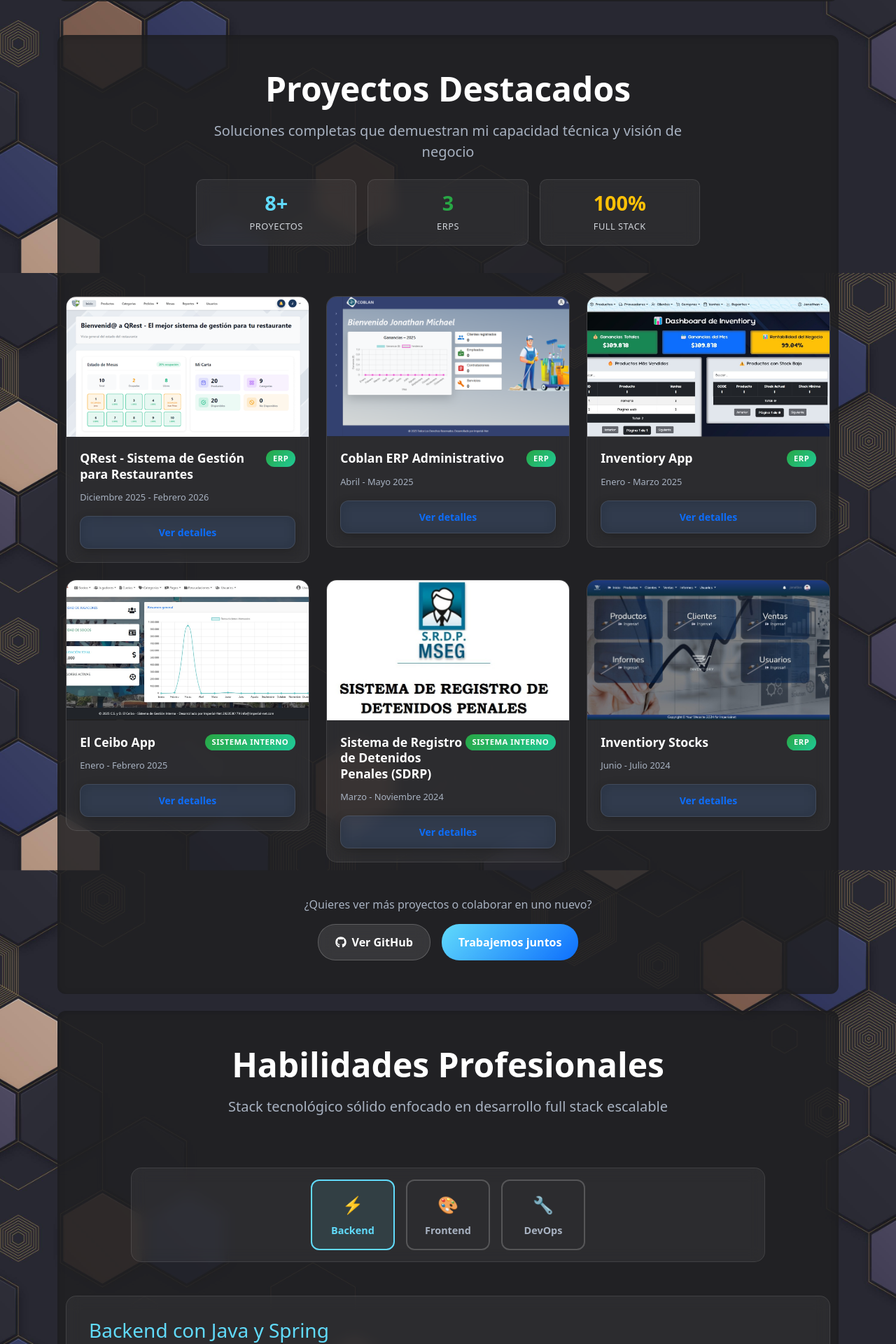
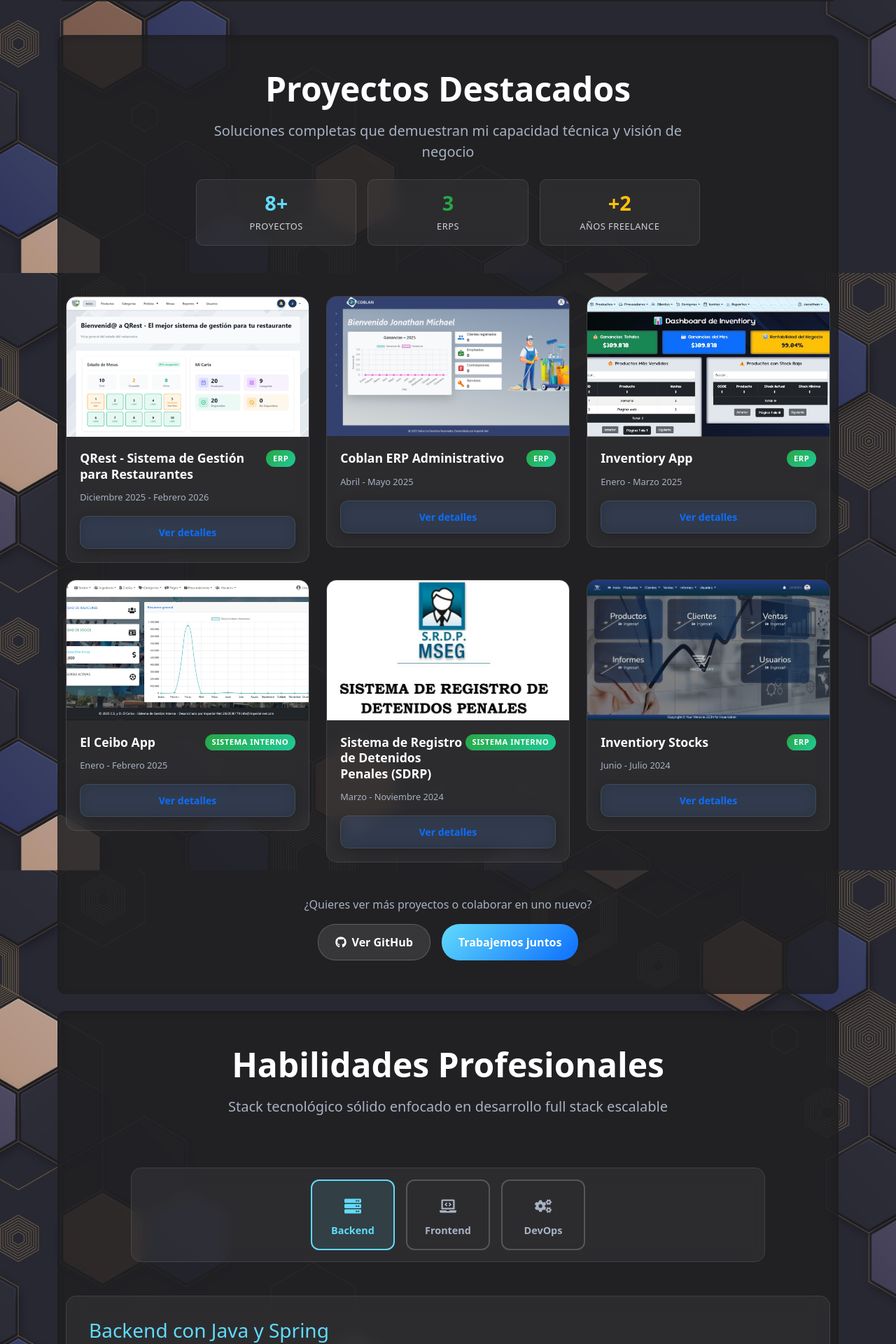
Before and after one commit to MichaelIllescas/my-portfolio, a React (Vite) app: page / in a window 1280 px wide. Shown: the part 2170-4090 px from the top of the page at 70% size. Built offline with nearby package versions, Linux system fonts and the light colour scheme.

Commit message:
feat(ui): iconos profesionales en skills y stat real en proyectos

```diff
--- a/src/pages/Projects.jsx
+++ b/src/pages/Projects.jsx
@@ -132,8 +132,8 @@ const Projects = () => {
               </div>
               <div className="col-4">
                 <div className="stat-card p-3">
-                  <h3 style={{color: "#ffc107"}}>100%</h3>
-                  <small style={{color: "#d1d5db"}}>Full Stack</small>
+                  <h3 style={{color: "#ffc107"}}>+2</h3>
+                  <small style={{color: "#d1d5db"}}>Años freelance</small>
                 </div>
               </div>
             </div>
--- a/src/pages/Skills.jsx
+++ b/src/pages/Skills.jsx
@@ -1,4 +1,5 @@
 import React, { useState } from "react";
+import { FaServer, FaLaptopCode, FaCogs } from "react-icons/fa";
 import springSecurityLogo from "../assets/img/tecnologies-logos/spring-security.svg";
 
 // --- Datos de tecnologías (idénticos a los tuyos, se pueden extender) ---
@@ -67,7 +68,7 @@ const technologies = {
   frontend: {
     title: "🎨 Frontend moderno",
     description:
-      "SPA responsivas con React, componentes reutilizables, hooks personalizados y consumo de APIs. Estilado con Bootstrap y CSS Grid para lograr interfaces profesionales y adaptativas.",
+      "SPA responsivas con React y Angular, componentes reutilizables, hooks personalizados y consumo de APIs. Estilado con Bootstrap y CSS Grid para lograr interfaces profesionales y adaptativas.",
     items: [
       {
         name: "HTML5",
@@ -102,6 +103,14 @@ const technologies = {
         link: "https://reactjs.org/",
       },
       {
+        name: "Angular",
+        svg: (
+          <img src="https://cdn.jsdelivr.net/gh/devicons/devicon/icons/angularjs/angularjs-original.svg"
+            alt="Angular" style={{ width: "32px", height: "32px" }} />
+        ),
+        link: "https://angular.dev/",
+      },
+      {
         name: "Bootstrap",
         svg: (
           <img src="https://cdn.jsdelivr.net/gh/devicons/devicon/icons/bootstrap/bootstrap-original.svg"
@@ -110,12 +119,12 @@ const technologies = {
         link: "https://getbootstrap.com/",
       },
       {
-        name: "Axios",
+        name: "Tailwind CSS",
         svg: (
-          <img src="https://axios-http.com/assets/logo.svg"
-            alt="Axios" style={{ width: "32px", height: "32px" }} />
+          <img src="https://cdn.jsdelivr.net/gh/devicons/devicon/icons/tailwindcss/tailwindcss-original.svg"
+            alt="Tailwind CSS" style={{ width: "32px", height: "32px" }} />
         ),
-        link: "https://axios-http.com/",
+        link: "https://tailwindcss.com/",
       },
     ],
   },
@@ -185,7 +194,7 @@ export default function SkillsPage() {
                   onClick={() => setActiveCategory(key)}
                 >
                   <span className="nav-icon">
-                    {key === 'backend' ? '⚡' : key === 'frontend' ? '🎨' : '🔧'}
+                    {key === 'backend' ? <FaServer /> : key === 'frontend' ? <FaLaptopCode /> : <FaCogs />}
                   </span>
                   <span className="nav-text">
                     {key === 'backend' ? 'Backend' : key === 'frontend' ? 'Frontend' : 'DevOps'}
```
